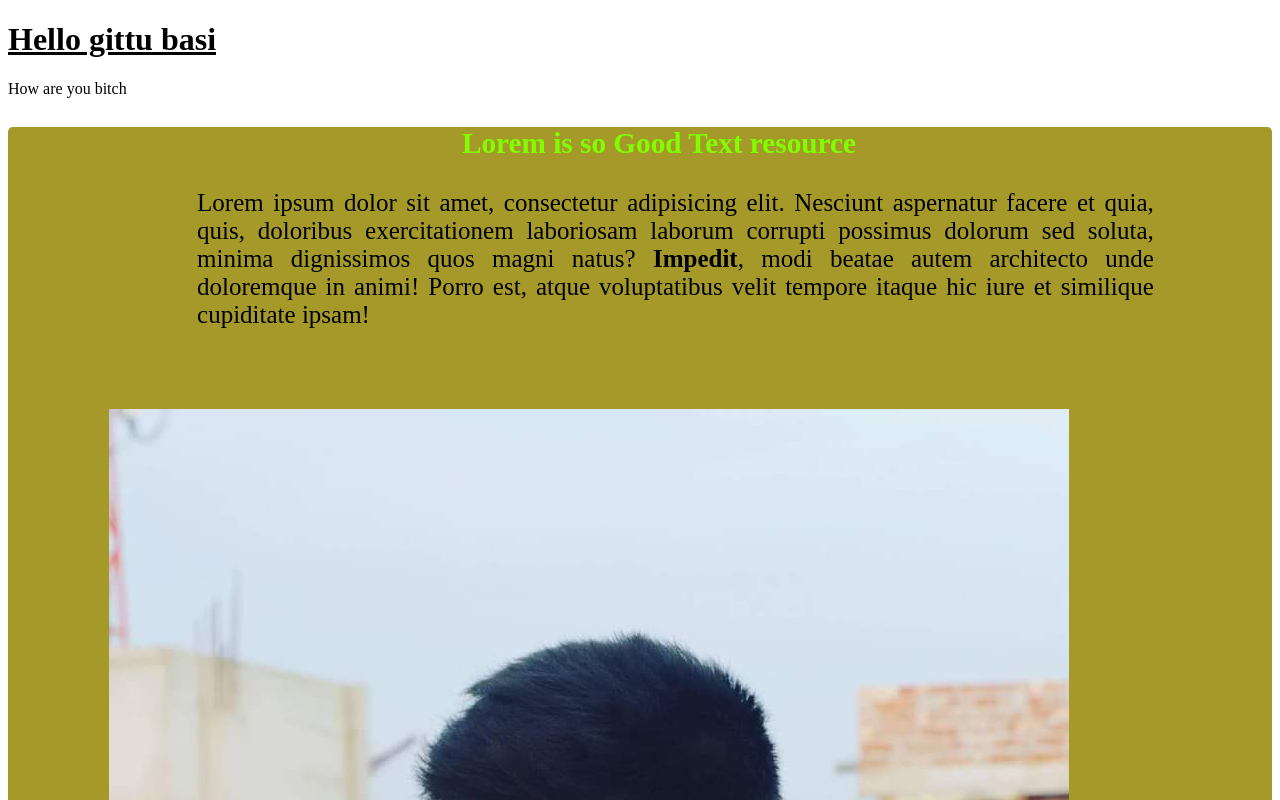
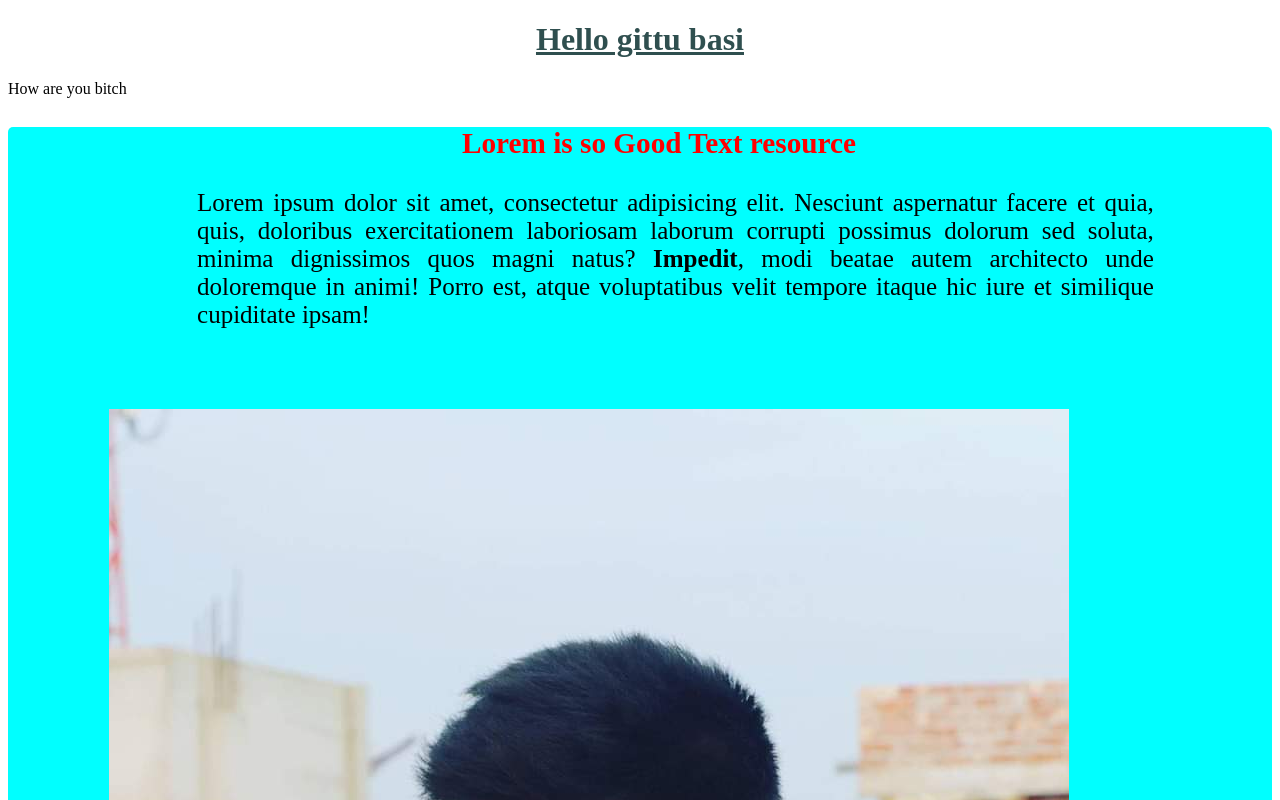
Before and after one commit to fahad09fahim/new-pach, a plain HTML site: page index.html in a window 1280 px wide. Shown: the top 800 px of the page. Drawn offline with Linux system fonts and the light colour scheme.

Commit message:
new some added

```diff
--- a/style.css
+++ b/style.css
@@ -1,6 +1,6 @@
 .jack {
   border: 2px;
-  background-color: rgb(165, 153, 42);
+background-color: cyan;
   text-align: justify;
   border-radius: 5px;
   padding-left: 8%;
@@ -10,7 +10,12 @@
 
 }
 .jack h3{
-    color: chartreuse;
+    color: rgb(255, 0, 0);
     text-align: center;
 
 }
+
+#hh{
+    text-align: center;
+    color: darkslategrey;
+}
```
